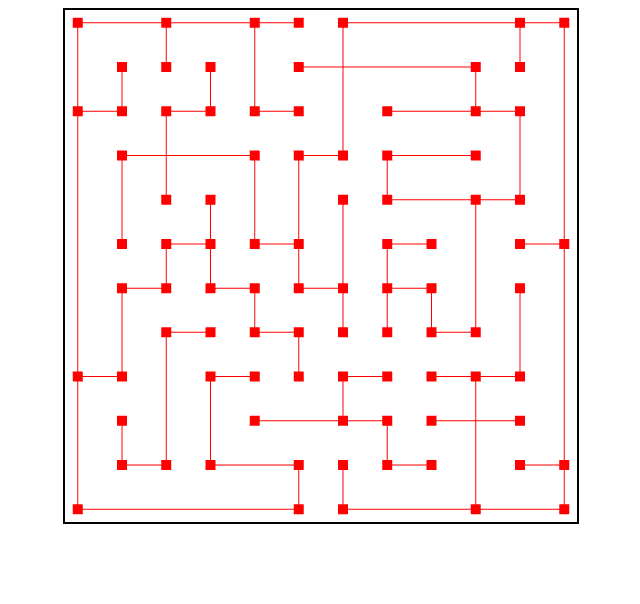
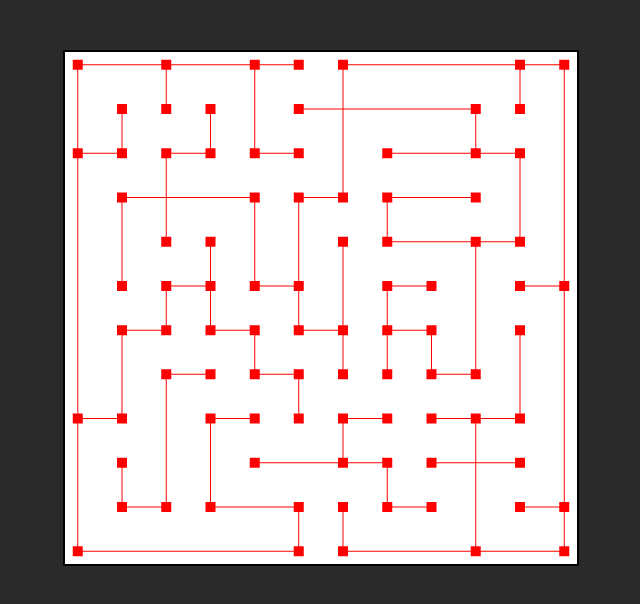
Before and after one commit to DanielKrejska/MemeGallery, a plain HTML site: page index.html in a window 1280 px wide. Shown: the whole page, without its empty margins (319-959 px from the left). Drawn offline with Linux system fonts and the light colour scheme.

Commit message:
some styles

```diff
--- a/index.html
+++ b/index.html
@@ -4,11 +4,21 @@
     <meta charset="UTF-8">
     <meta name="viewport" content="width=device-width, initial-scale=1.0">
     <title>Meme Gallery</title>
+    <style>
+
+        html, head, body {
+            margin: 0;
+            padding: 25px;
+            background-color: #2a2a2a;
+        }
+
+    </style>
 </head>
 <body>
-    <!-- <h1>Meme Gallery!</h1> -->
     <main style="text-align: center;">
-        <canvas id="gl-canvas" width="512" height="512" style="border: solid black 2px;">
+        <canvas id="gl-canvas" width="512" height="512"
+        style="border: solid black 2px; background-color: #da6052;">
+        <!-- canvas background color to test opacity/clearing bugs, it's easier to notice wrong rendering -->
             Oops ... your browser doesn't support the HTML5 canvas element
         </canvas>
     </main>
```
